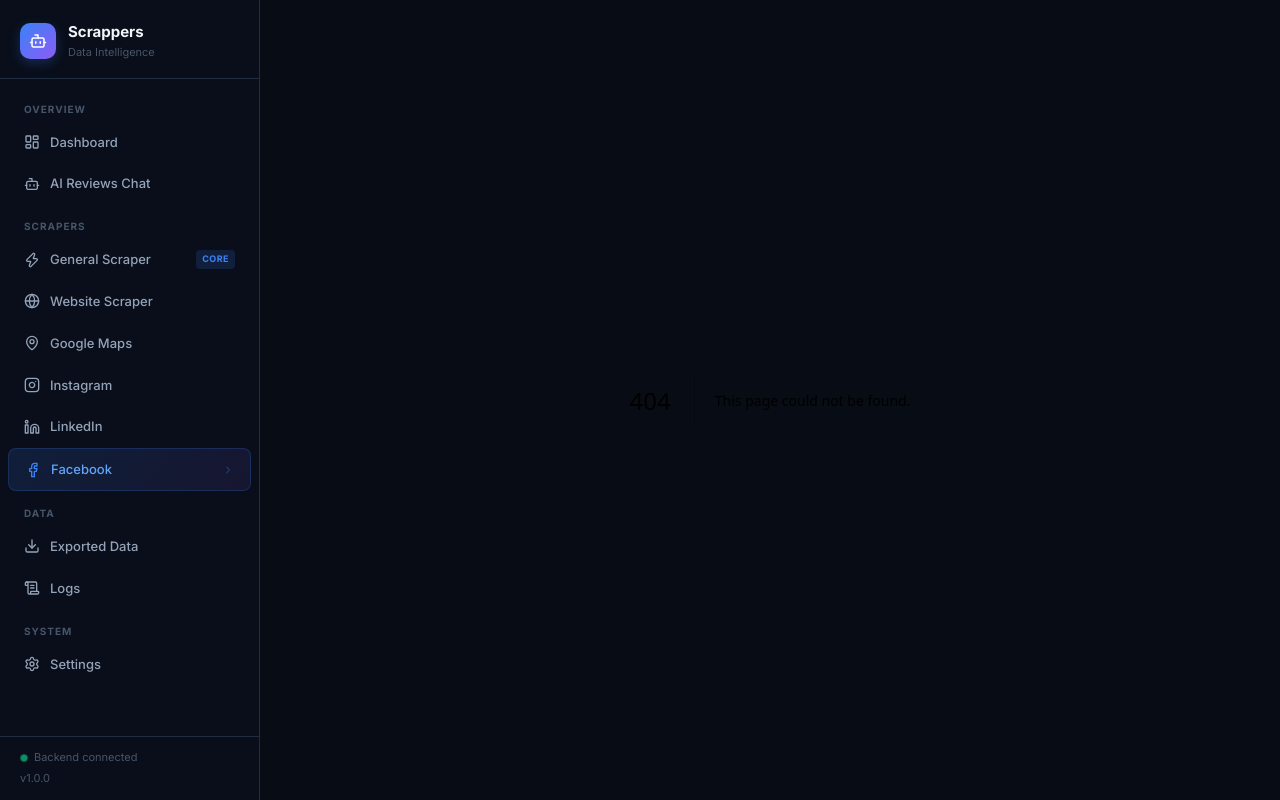
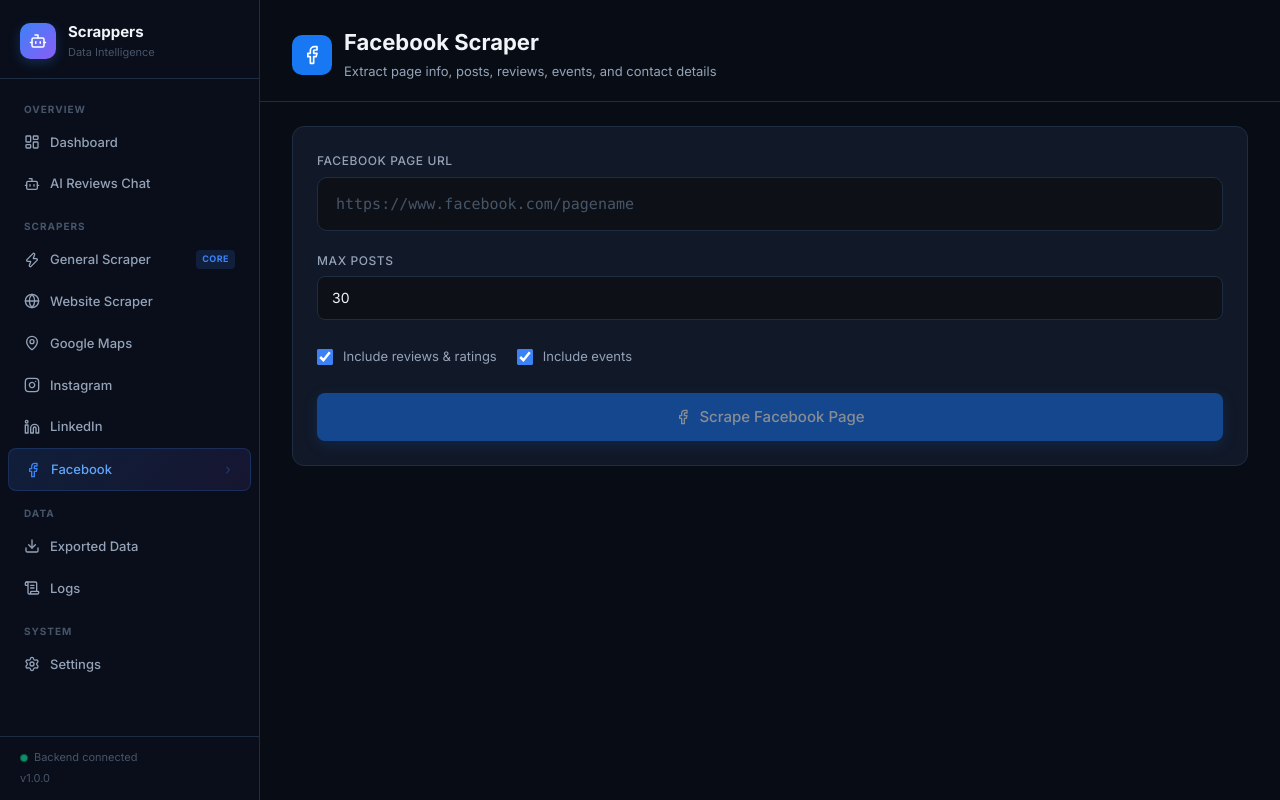
Before and after one commit to farzeenkhantareen/Scrappers-all-in-one-, a Next.js app in the folder frontend/: page /facebook in a window 1280 px wide. Before the commit this address had no page. Built offline with nearby package versions, Linux system fonts and the light colour scheme.

Commit message:
feat: implement frontend route page for facebook

```diff
--- /dev/null
+++ b/frontend/src/app/facebook/page.tsx
@@ -0,0 +1,69 @@
+"use client";
+import { useState } from "react";
+import { FacebookIcon } from "@/components/icons/BrandIcons";
+import { scrapeApi, jobsApi } from "@/lib/api";
+import { JobTracker, URLInput } from "@/components/scrapers/JobTracker";
+import { useToast } from "@/components/Providers";
+import type { Job } from "@/types";
+
+export default function FacebookPage() {
+  const [url, setUrl] = useState("");
+  const [maxPosts, setMaxPosts] = useState(30);
+  const [includeReviews, setIncludeReviews] = useState(true);
+  const [includeEvents, setIncludeEvents] = useState(true);
+  const [loading, setLoading] = useState(false);
+  const [job, setJob] = useState<Job | null>(null);
+  const { addToast } = useToast();
+
+  const handleStart = async () => {
+    if (!url.trim()) { addToast("Please enter a Facebook URL", "error"); return; }
+    setLoading(true);
+    try {
+      const res = await scrapeApi.facebook({ url: url.trim(), max_posts: maxPosts, include_reviews: includeReviews, include_events: includeEvents });
+      if (res.success && res.data) { setJob(res.data as Job); addToast("Facebook scraper started!", "success"); }
+      else addToast(res.message || "Failed", "error");
+    } catch { addToast("Backend unreachable", "error"); }
+    finally { setLoading(false); }
+  };
+
+  return (
+    <div>
+      <div className="page-header">
+        <div style={{ display: "flex", alignItems: "center", gap: 12 }}>
+          <div style={{ width: 40, height: 40, borderRadius: 10, background: "#1877f2", display: "flex", alignItems: "center", justifyContent: "center" }}>
+            <FacebookIcon size={20} color="white" />
+          </div>
+          <div>
+            <h1 className="page-title">Facebook Scraper</h1>
+            <p className="page-subtitle">Extract page info, posts, reviews, events, and contact details</p>
+          </div>
+        </div>
+      </div>
+      <div className="page-body" style={{ display: "flex", flexDirection: "column", gap: 20 }}>
+        <div className="card" style={{ padding: 24 }}>
+          <div style={{ display: "flex", flexDirection: "column", gap: 20 }}>
+            <URLInput value={url} onChange={setUrl} placeholder="https://www.facebook.com/pagename" label="Facebook Page URL" />
+            <div>
+              <label className="label">Max Posts</label>
+              <input type="number" className="input" value={maxPosts} onChange={(e) => setMaxPosts(Number(e.target.value))} min={1} max={300} />
+            </div>
+            <div style={{ display: "flex", gap: 20 }}>
+              <label className="checkbox-label">
+                <input type="checkbox" checked={includeReviews} onChange={(e) => setIncludeReviews(e.target.checked)} />
+                Include reviews & ratings
+              </label>
+              <label className="checkbox-label">
+                <input type="checkbox" checked={includeEvents} onChange={(e) => setIncludeEvents(e.target.checked)} />
+                Include events
+              </label>
+            </div>
+            <button className="btn btn-primary btn-lg" onClick={handleStart} disabled={loading || !url} style={{ width: "100%", background: "#1877f2", boxShadow: "0 4px 15px rgba(24,119,242,0.3)" }}>
+              {loading ? <><span className="pulse-dot" /> Starting…</> : <><FacebookIcon size={16} /> Scrape Facebook Page</>}
+            </button>
+          </div>
+        </div>
+        {job && <JobTracker job={job} onCancel={() => jobsApi.cancel(job.id)} onDelete={async () => { await jobsApi.delete(job.id); setJob(null); addToast("Job deleted.", "success"); }} />}
+      </div>
+    </div>
+  );
+}
```
